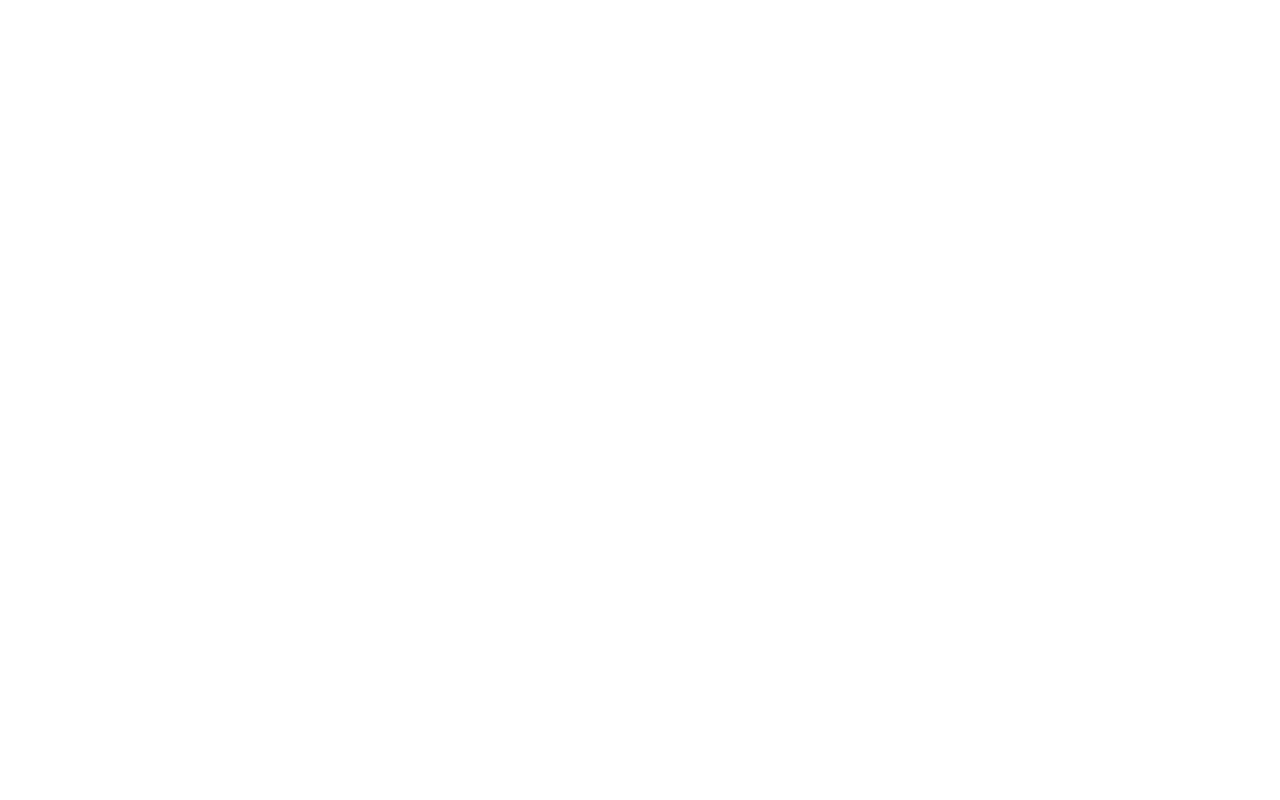
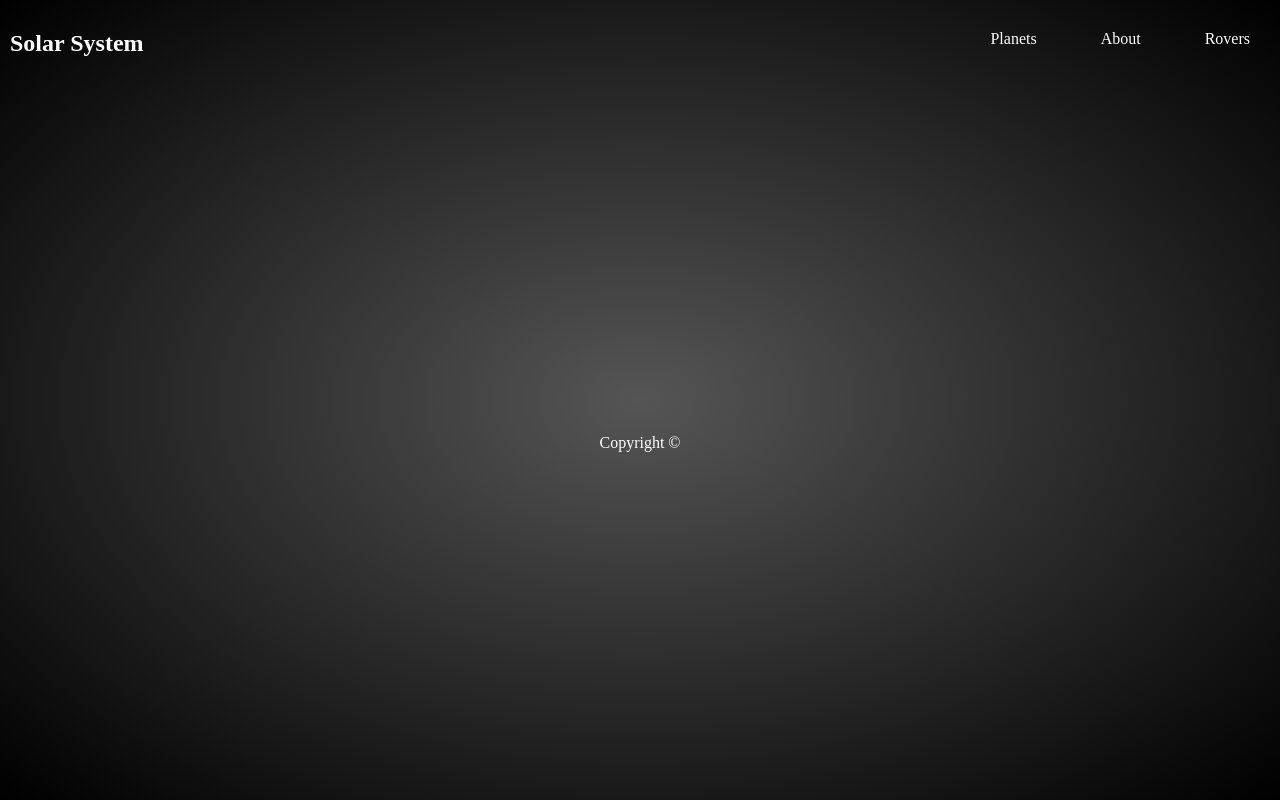
Before and after one commit to Paulo-Rodrigues/solar_system, a plain HTML site: page src/pages/others.html in a window 1280 px wide. Drawn offline with Linux system fonts and the light colour scheme.

Commit message:
other pages add

```diff
--- a/src/pages/about.html
+++ b/src/pages/about.html
@@ -0,0 +1,27 @@
+<!DOCTYPE html>
+<html lang="en">
+<head>
+    <meta charset="UTF-8">
+    <meta name="viewport" content="width=device-width, initial-scale=1.0">
+    <meta http-equiv="X-UA-Compatible" content="ie=edge">
+    <title>Solar System</title>
+    <link rel="stylesheet" href="../css/styles.css">
+</head>
+<body id="home">
+    <header id="home-header">
+        <nav class="navbar">
+            <h1><a href="#"> Solar System</a></h1>
+            <ul>
+                <li><a href="#">Planets</a></li>
+                <li><a href="#">Others</a></li>
+                <li><a href="#">Rovers</a></li>
+            </ul>
+        </nav>
+    </header>
+
+
+    <footer>
+        <p>Copyright &COPY;</p>
+    </footer>
+</body>
+</html>
--- a/src/pages/others.html
+++ b/src/pages/others.html
@@ -0,0 +1,27 @@
+<!DOCTYPE html>
+<html lang="en">
+<head>
+    <meta charset="UTF-8">
+    <meta name="viewport" content="width=device-width, initial-scale=1.0">
+    <meta http-equiv="X-UA-Compatible" content="ie=edge">
+    <title>Solar System</title>
+    <link rel="stylesheet" href="../css/styles.css">
+</head>
+<body id="home">
+    <header id="home-header">
+        <nav class="navbar">
+            <h1><a href="#"> Solar System</a></h1>
+            <ul>
+                <li><a href="#">Planets</a></li>
+                <li><a href="about.html">About</a></li>
+                <li><a href="rovers.html">Rovers</a></li>
+            </ul>
+        </nav>
+    </header>
+
+
+    <footer>
+        <p>Copyright &COPY;</p>
+    </footer>
+</body>
+</html>
```
Also changed, not shown: index.html (+4 -4 lines), src/pages/rovers.html (+27 -0 lines).
